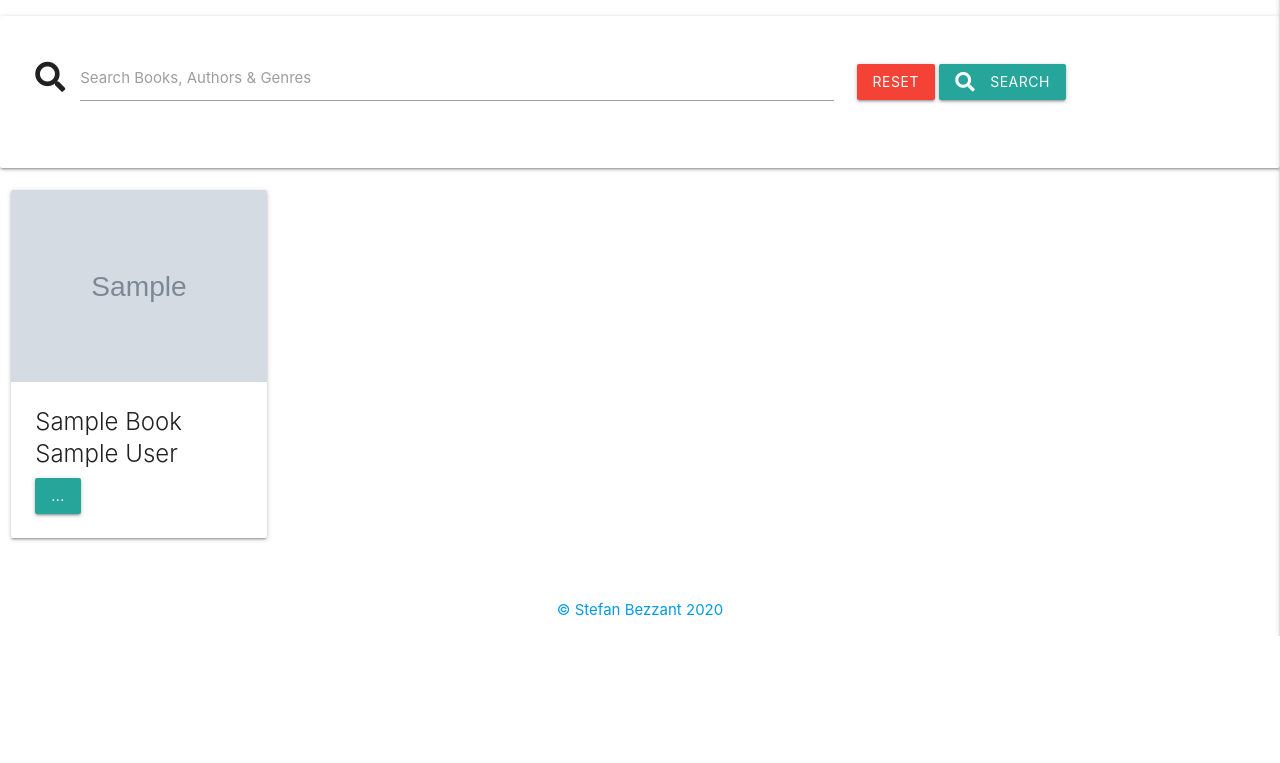
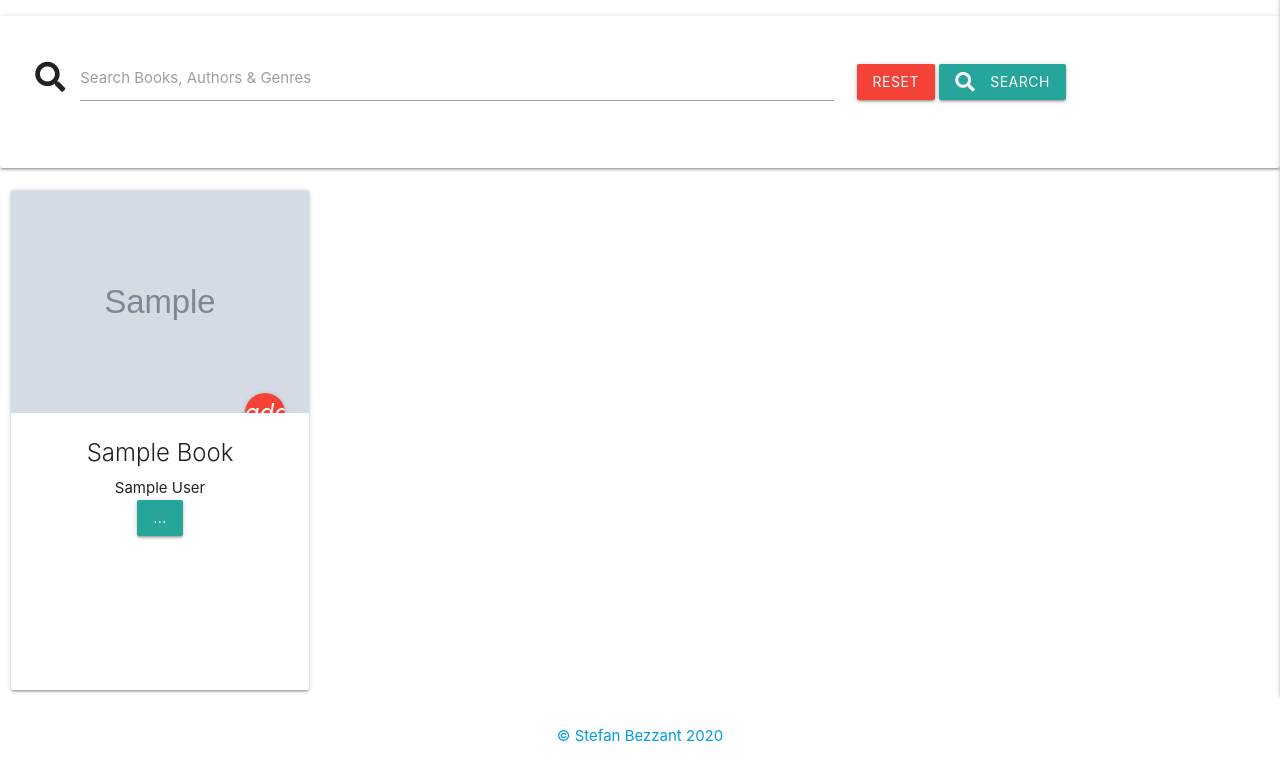
Before and after one commit to stefbez/the-book-club, a Flask app: page / in a window 1280 px wide. Shown: the part 164-927 px from the top of the page. Before the commit the page ends 800 px from the top, so only its background shows below. Run offline with Flask 2, Linux system fonts and the light colour scheme; grey boxes marked "Sample" are stand-in pictures; a database or web service that is not in the repository returns one stand-in record (values such as "Sample title"); some libraries are stand-ins or nearby versions.

Commit message:
Edit library layout to allow books to be easily seen on page

```diff
--- a/static/css/style.css
+++ b/static/css/style.css
@@ -1,10 +1,10 @@
-.book-cover {
+/* .book-cover {
     max-width: 20vw;
-}
+} */
 
-div.card.card-style {
+/* div.card.card-style {
     max-width: fit-content;
-}
+} */
 
 .modal.delete-modal,
 div.modal-footer.delete-btn {
--- a/templates/library.html
+++ b/templates/library.html
@@ -26,27 +26,24 @@
 
 {% for book in books %}
 
- <div class="col s12 m3 library-card">
 
 
-      <div class="card card-style">
+    <div class="col s12 m3">
+      <div class="card large center-align">
         <div class="card-image">
-          <img class="book-cover" src="{{ book.book_cover }}" alt="{{ book.book_title }}" />
+          <img src="{{ book.book_cover }}">
+
+          <a class="btn-floating halfway-fab waves-effect waves-light red"><i class="material-icons">add</i></a>
         </div>
         <div class="card-content">
-        <span class="card-title">{{ book.book_title|title() }}<br>
-        {{ book.book_author|title() }}</span>
-        <a class="waves-effect waves-light btn modal-trigger" href="#{{ book._id }}">...</a>
+            <span class="card-title">{{ book.book_title|title() }}</span>
+          <p>{{ book.book_author|title() }}</p>
+          <a href="#{{ book._id }}" class="modal-trigger btn">...</a>
         </div>
-
-     </div>
-
-
-  <!-- Modal Trigger -->
-
-
-  <!-- Modal Structure -->
-  <div id="{{ book._id }}" class="modal">
+      </div>
+    </div>
+ <!-- modal -->
+     <div id="{{ book._id }}" class="modal">
     <div class="modal-content">
       <h3>{{ book.book_title|title() }}</h3>
       <h4>{{ book.book_author|title() }}</h4>
@@ -55,16 +52,24 @@
       <a href="https://www.amazon.co.uk/s?k={{ book.book_title }}+{{ book.book_author }}" target="_blank">Buy Here</a>
     </div>
     <div class="modal-footer">
-      <a href="#!" class="modal-close waves-effect waves-green btn-flat">Agree</a>
+<a href="#!" class="btn-floating waves-effect waves-light red modal-close">X</a>
     </div>
   </div>
-
-
 
 {% endfor %}
 
    </div>
+
+
+
+
+
+
+
+
    {% else %}
    <h2>No Results</h2>
    {% endif %}
+
+
 {% endblock %}
```
